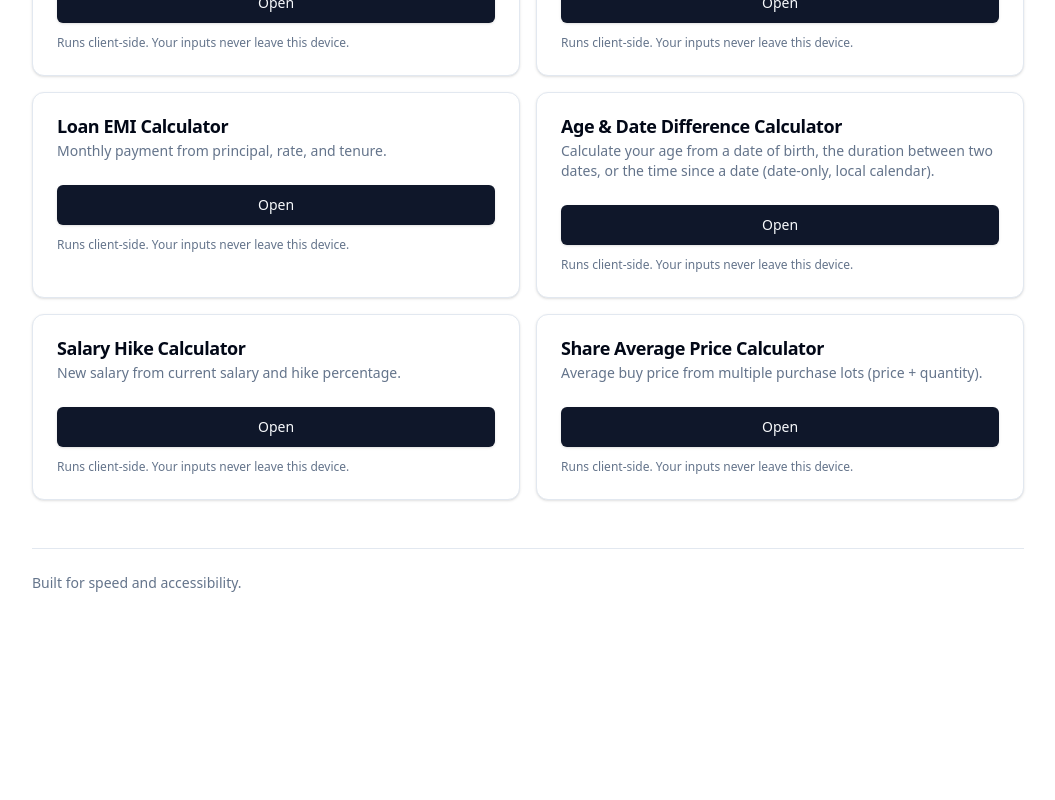
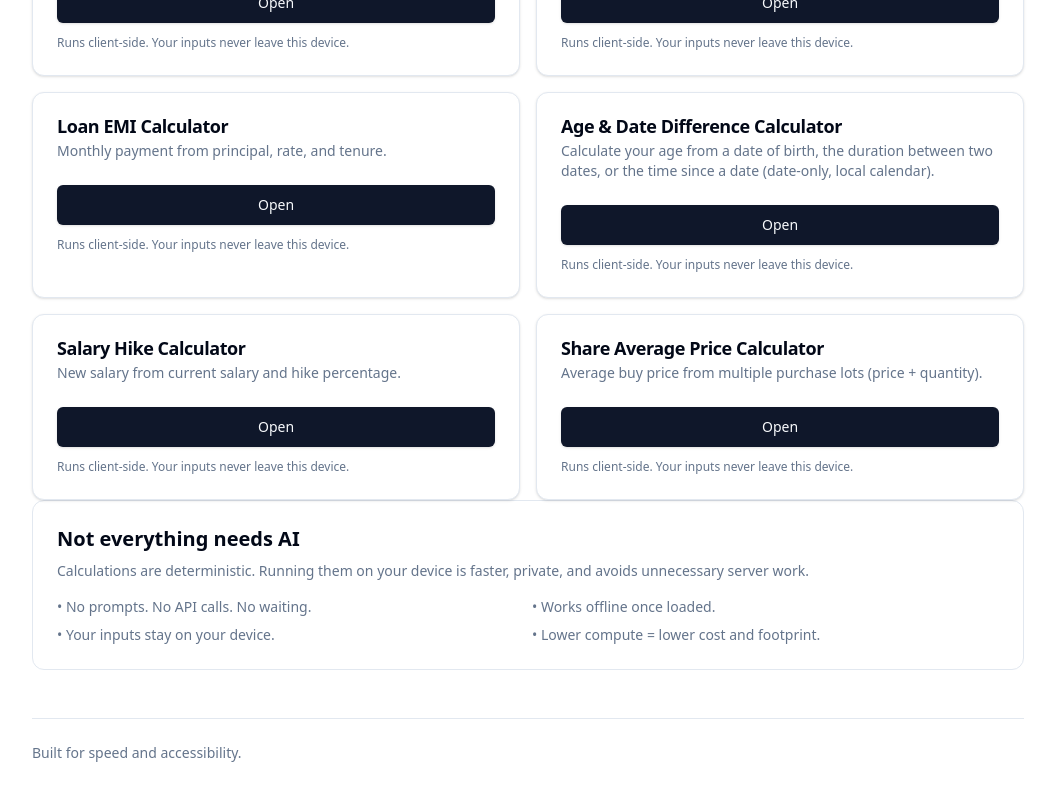
Before and after one commit to pavan-sh/client-side-calculators, a Next.js app: page / in a window 1280 px wide. Shown: the part 388-1188 px from the top of the page, without its empty margins (112-1167 px from the left). Before the commit the page ends 1037 px from the top, so only its background shows below. Built offline with nearby package versions, Linux system fonts and the light colour scheme.

Commit message:
Fix age calculator parsing, add per-calculator metadata, improve landing copy

```diff
--- a/src/app/[slug]/page.tsx
+++ b/src/app/[slug]/page.tsx
@@ -1,9 +1,29 @@
+import type { Metadata } from 'next'
+
 import { CalculatorPage } from '@/components/calculator/CalculatorPage'
 import { ShareAveragePricePage } from '@/components/calculator/ShareAveragePricePage'
-import { calculators } from '@/lib/calculators/registry'
+import { calculators, calculatorsBySlug } from '@/lib/calculators/registry'
+import { siteConfig } from '@/lib/site.config'
 
 export function generateStaticParams() {
   return calculators.map((c) => ({ slug: c.slug }))
+}
+
+export async function generateMetadata({
+  params,
+}: {
+  params: Promise<{ slug: string }>
+}): Promise<Metadata> {
+  const { slug } = await params
+  const calc = calculatorsBySlug[slug]
+
+  const title = calc?.seo?.title
+    ? `${calc.seo.title} | ${siteConfig.name}`
+    : `${siteConfig.name}`
+
+  const description = calc?.seo?.description ?? siteConfig.description
+
+  return { title, description }
 }
 
 export default async function CalculatorRoute({
--- a/src/app/page.tsx
+++ b/src/app/page.tsx
@@ -47,6 +47,19 @@ export default function Home() {
         </div>
       </section>
 
+      <section className="rounded-xl border bg-card p-6">
+        <h2 className="text-xl font-semibold">Not everything needs AI</h2>
+        <p className="mt-2 text-sm text-muted-foreground">
+          Calculations are deterministic. Running them on your device is faster, private, and avoids unnecessary server work.
+        </p>
+        <ul className="mt-4 grid gap-2 text-sm text-muted-foreground sm:grid-cols-2">
+          <li>• No prompts. No API calls. No waiting.</li>
+          <li>• Works offline once loaded.</li>
+          <li>• Your inputs stay on your device.</li>
+          <li>• Lower compute = lower cost and footprint.</li>
+        </ul>
+      </section>
+
       <footer className="mt-12 border-t pt-6 text-sm text-muted-foreground">
         Built for speed and accessibility.
       </footer>
--- a/src/lib/calculators/age.ts
+++ b/src/lib/calculators/age.ts
@@ -4,11 +4,12 @@ import type { CalculatorDefinition } from './types'
 
 const isoDateRegex = /^\d{4}-\d{2}-\d{2}$/
 
+// Accept the browser date input value; be permissive here and validate in parseIsoDate.
 const dateString = z
   .preprocess((v) => {
     if (v === '' || v == null) return undefined
-    return v
-  }, z.string().regex(isoDateRegex, 'Use YYYY-MM-DD'))
+    return String(v)
+  }, z.string())
   .optional()
 
 const schema = z.object({
```
